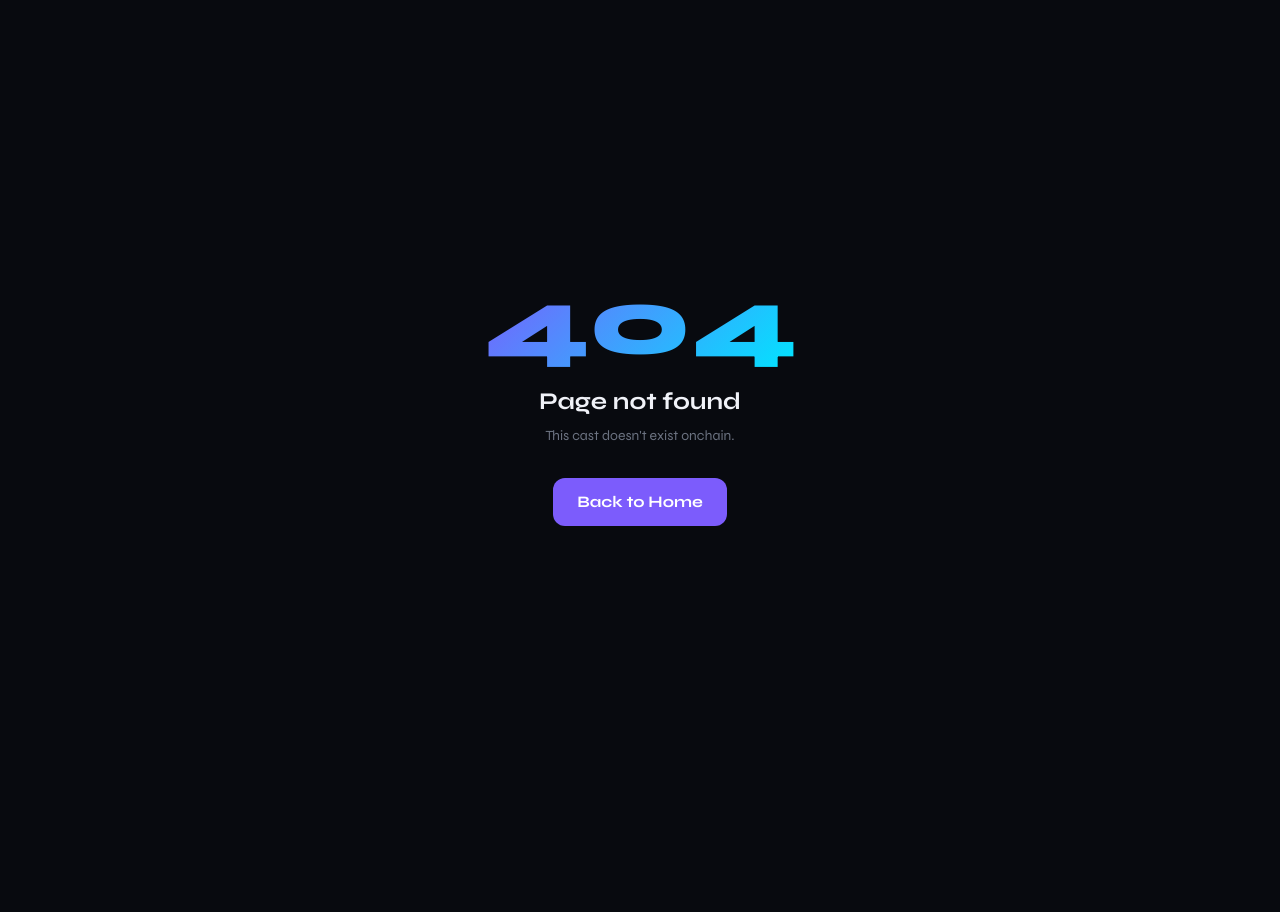
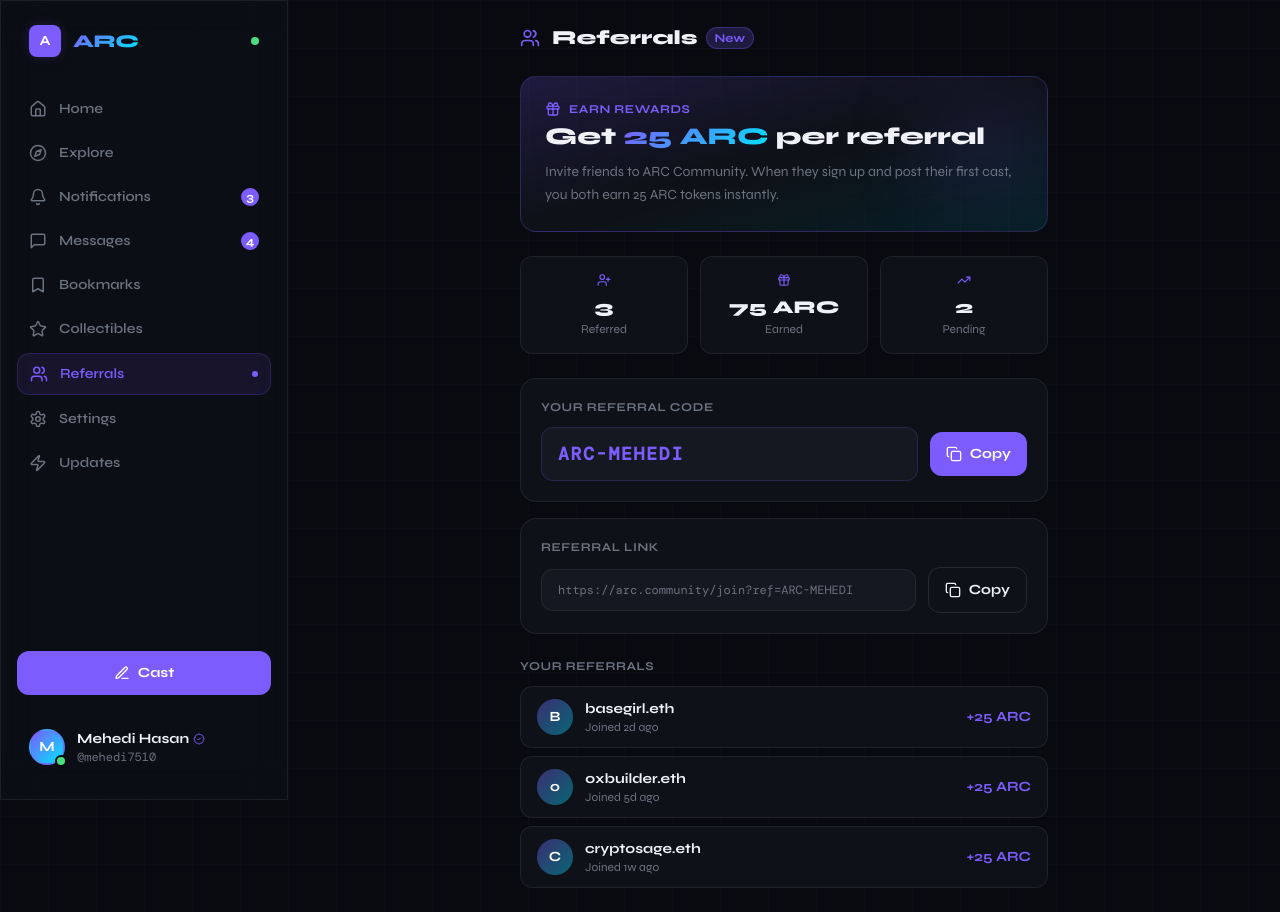
Before and after one commit to mehedi2580/ARC-Community, a Next.js app: page /referrals in a window 1280 px wide. Before the commit this address had no page. Before the commit the page ends 800 px from the top, so only its background shows below. Built offline with nearby package versions, Linux system fonts and the light colour scheme; a web font is replaced by a local one.

Commit message:
Add files via upload

```diff
--- /dev/null
+++ b/src/app/referrals/page.tsx
@@ -0,0 +1,121 @@
+"use client";
+
+import { useState } from "react";
+import { Users, Copy, Check, Gift, TrendingUp, UserPlus } from "lucide-react";
+import { currentUser } from "@/lib/mockData";
+
+const referralCode = "ARC-" + currentUser.username.toUpperCase().slice(0, 6);
+const referralLink = `https://arc.community/join?ref=${referralCode}`;
+
+const mockReferrals = [
+  { name: "basegirl.eth", joined: "2d ago", reward: "25 ARC" },
+  { name: "0xbuilder.eth", joined: "5d ago", reward: "25 ARC" },
+  { name: "cryptosage.eth", joined: "1w ago", reward: "25 ARC" },
+];
+
+export default function ReferralsPage() {
+  const [copiedCode, setCopiedCode] = useState(false);
+  const [copiedLink, setCopiedLink] = useState(false);
+
+  const copy = (text: string, setFn: (v: boolean) => void) => {
+    navigator.clipboard.writeText(text).catch(() => {});
+    setFn(true);
+    setTimeout(() => setFn(false), 1500);
+  };
+
+  return (
+    <div className="max-w-2xl mx-auto lg:max-w-xl px-4 py-6 lg:px-6">
+      {/* Header */}
+      <div className="flex items-center gap-3 mb-6">
+        <Users size={20} className="text-accent" />
+        <div className="flex items-center gap-2">
+          <h1 className="font-extrabold text-xl">Referrals</h1>
+          <span className="text-xs font-bold bg-accent/20 text-accent px-2 py-0.5 rounded-full border border-accent/30">New</span>
+        </div>
+      </div>
+
+      {/* Hero card */}
+      <div className="relative bg-gradient-to-br from-accent/20 via-surface to-cyan/10 border border-accent/25 rounded-2xl p-6 mb-6 overflow-hidden">
+        <div className="absolute top-0 right-0 w-32 h-32 bg-accent/10 rounded-full blur-2xl" />
+        <div className="relative">
+          <div className="flex items-center gap-2 mb-1">
+            <Gift size={16} className="text-accent" />
+            <span className="text-xs font-bold text-accent uppercase tracking-wider">Earn rewards</span>
+          </div>
+          <h2 className="text-2xl font-extrabold mb-2">Get <span className="gradient-text">25 ARC</span> per referral</h2>
+          <p className="text-sm text-muted leading-relaxed">
+            Invite friends to ARC Community. When they sign up and post their first cast, you both earn 25 ARC tokens instantly.
+          </p>
+        </div>
+      </div>
+
+      {/* Stats */}
+      <div className="grid grid-cols-3 gap-3 mb-6">
+        {[
+          { label: "Referred", value: mockReferrals.length.toString(), icon: UserPlus },
+          { label: "Earned", value: "75 ARC", icon: Gift },
+          { label: "Pending", value: "2", icon: TrendingUp },
+        ].map(({ label, value, icon: Icon }) => (
+          <div key={label} className="bg-surface border border-white/[0.07] rounded-xl p-4 text-center">
+            <Icon size={14} className="text-accent mx-auto mb-1.5" />
+            <div className="font-extrabold text-lg">{value}</div>
+            <div className="text-xs text-muted">{label}</div>
+          </div>
+        ))}
+      </div>
+
+      {/* Referral code */}
+      <div className="bg-surface border border-white/[0.07] rounded-2xl p-5 mb-4">
+        <p className="text-xs font-bold text-muted uppercase tracking-wider mb-3">Your Referral Code</p>
+        <div className="flex items-center gap-3">
+          <div className="flex-1 bg-surface2 rounded-xl px-4 py-3 font-mono font-bold text-lg tracking-widest text-accent border border-accent/20">
+            {referralCode}
+          </div>
+          <button
+            onClick={() => copy(referralCode, setCopiedCode)}
+            className="flex items-center gap-2 px-4 py-3 bg-accent hover:bg-accent-light text-white font-bold text-sm rounded-xl transition-all"
+          >
+            {copiedCode ? <Check size={16} /> : <Copy size={16} />}
+            {copiedCode ? "Copied!" : "Copy"}
+          </button>
+        </div>
+      </div>
+
+      {/* Referral link */}
+      <div className="bg-surface border border-white/[0.07] rounded-2xl p-5 mb-6">
+        <p className="text-xs font-bold text-muted uppercase tracking-wider mb-3">Referral Link</p>
+        <div className="flex items-center gap-3">
+          <div className="flex-1 bg-surface2 rounded-xl px-4 py-3 text-xs font-mono text-muted truncate border border-white/[0.07]">
+            {referralLink}
+          </div>
+          <button
+            onClick={() => copy(referralLink, setCopiedLink)}
+            className="flex items-center gap-2 px-4 py-3 border border-white/[0.1] hover:bg-surface2 text-text-primary font-bold text-sm rounded-xl transition-all flex-shrink-0"
+          >
+            {copiedLink ? <Check size={16} className="text-green-400" /> : <Copy size={16} />}
+            {copiedLink ? "Copied!" : "Copy"}
+          </button>
+        </div>
+      </div>
+
+      {/* Referral history */}
+      <div>
+        <p className="text-xs font-bold text-muted uppercase tracking-wider mb-3">Your Referrals</p>
+        <div className="space-y-2">
+          {mockReferrals.map((r, i) => (
+            <div key={i} className="flex items-center gap-3 bg-surface border border-white/[0.07] rounded-xl px-4 py-3">
+              <div className="w-9 h-9 rounded-full bg-gradient-to-br from-accent/40 to-cyan/40 flex items-center justify-center text-white font-bold text-sm">
+                {r.name[0].toUpperCase()}
+              </div>
+              <div className="flex-1">
+                <p className="text-sm font-bold">{r.name}</p>
+                <p className="text-xs text-muted">Joined {r.joined}</p>
+              </div>
+              <span className="text-sm font-bold text-accent">+{r.reward}</span>
+            </div>
+          ))}
+        </div>
+      </div>
+    </div>
+  );
+}
```
